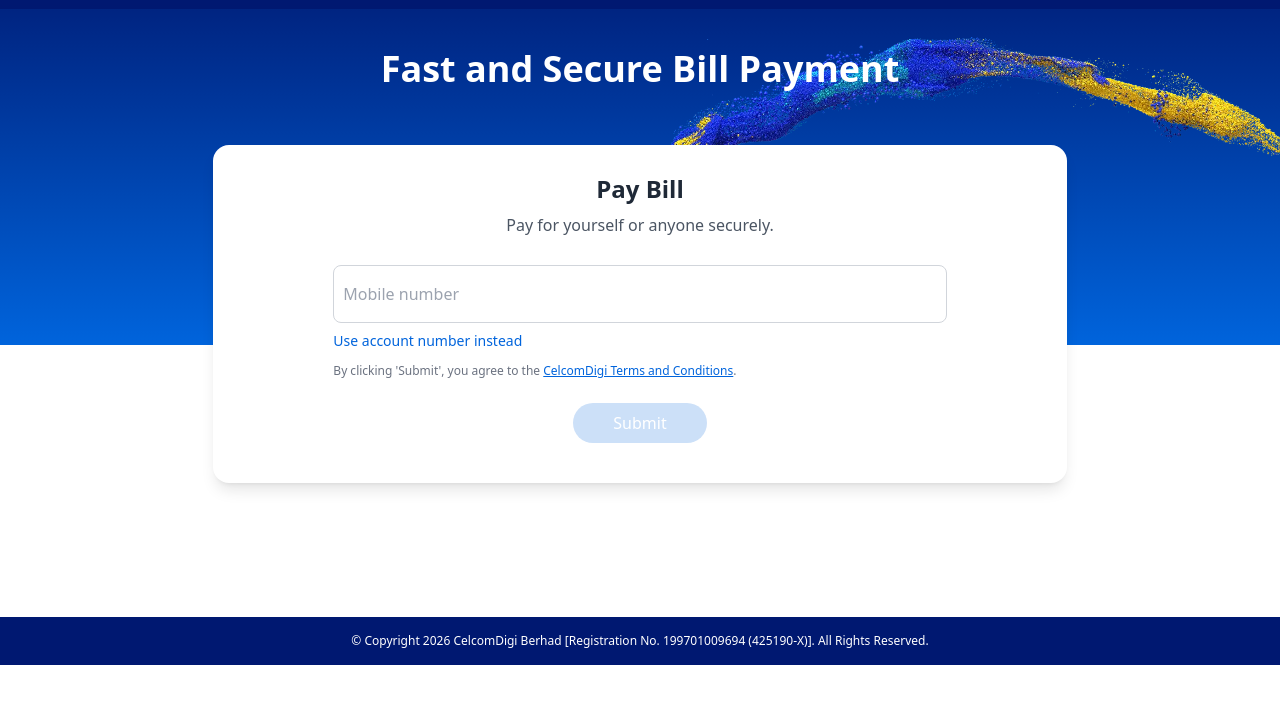
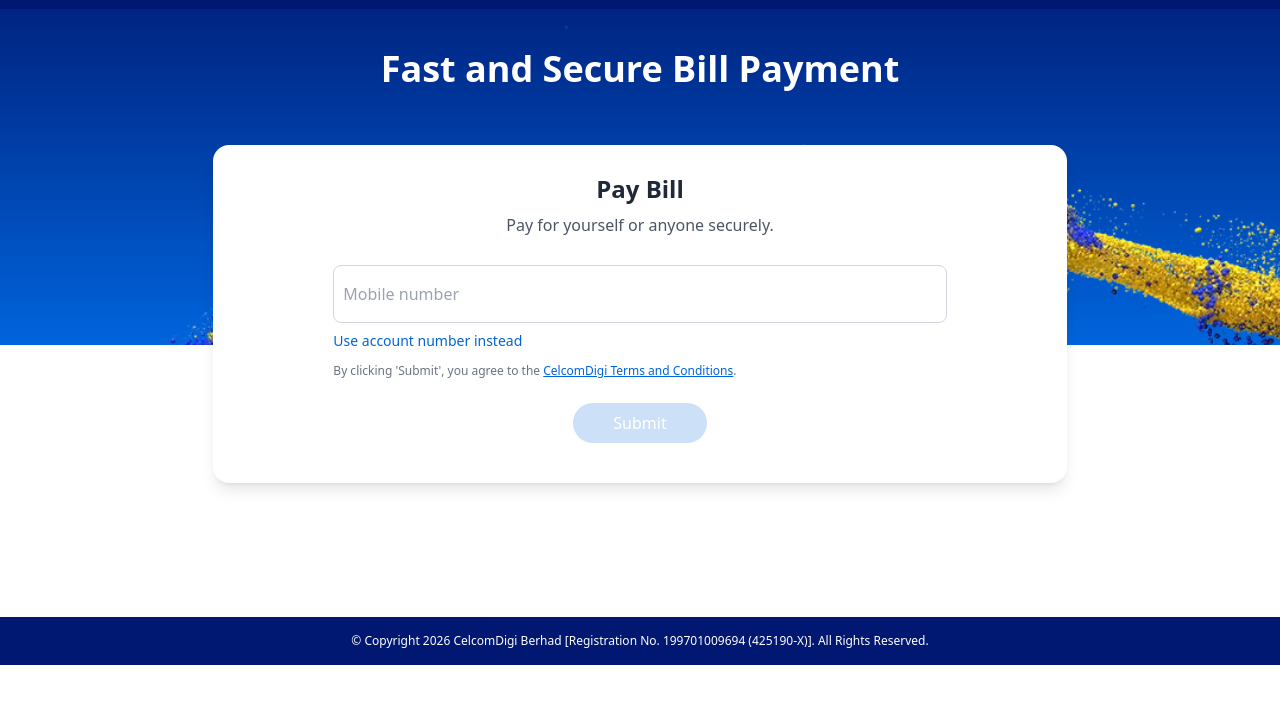
Before and after one commit to alraeesiclearing-sudo/celcomdigi-clone, a website: page bill.html in a window 1280 px wide. Shown: the part 55-758 px from the top of the page. Drawn offline with nearby package versions, Linux system fonts and the light colour scheme; files that its build step writes are made by us from their sources; some icons are missing.

Commit message:
Fix backdrop - 130% width to show waves from both sides

```diff
--- a/bill.html
+++ b/bill.html
@@ -45,8 +45,8 @@
       background-image:
         url('/get-assets/resources/images/bg-arch-edit.webp'),
         linear-gradient(rgb(0, 24, 112), rgb(0, 100, 220) 100%, rgba(255,255,255,0) 0%);
-      background-size: contain, contain;
-      background-position: 100% 0%, 0% 0%;
+      background-size: 130% auto, contain;
+      background-position: 50% 0%, 0% 0%;
       background-attachment: scroll, scroll;
       background-repeat: no-repeat, repeat;
       pointer-events: none;
```
